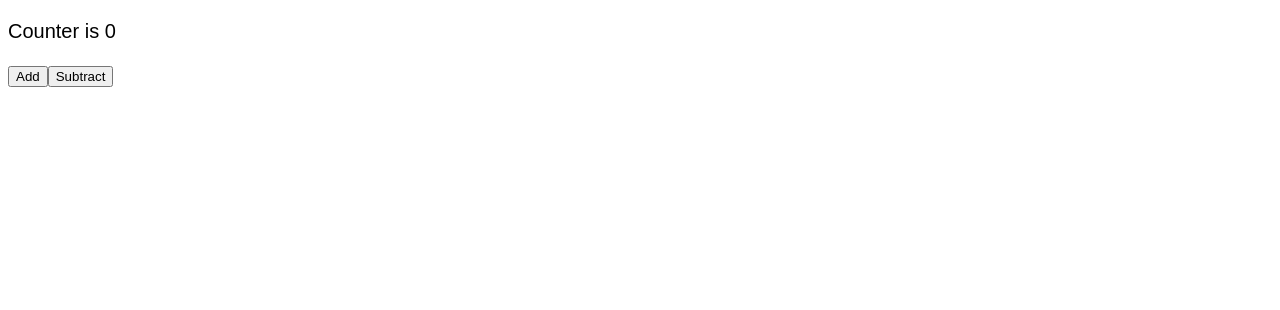
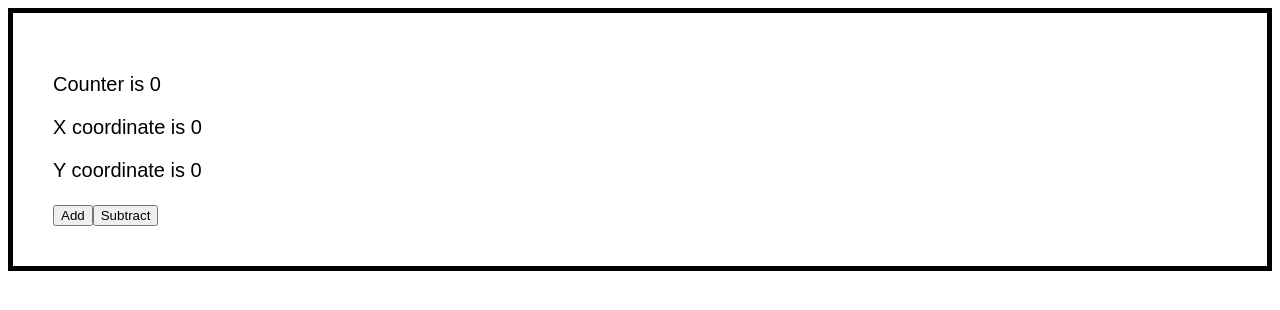
Before and after one commit to Makskuh/fe-2023-1-react-app, a React (Create React App) app: page / in a window 1280 px wide. Shown: the top 310 px of the page. Built offline with nearby package versions, Linux system fonts and the light colour scheme.

Commit message:
Add bad mouse tracker solution

```diff
--- a/src/components/Counter/index.jsx
+++ b/src/components/Counter/index.jsx
@@ -1,21 +1,50 @@
 import React, { useState } from 'react';
 
 function Counter(props) {
-  const [state, setState] = useState(0);
+  const [state, setState] = useState({
+    clicks: 0,
+    x: 0,
+    y: 0,
+  });
 
-  const add = () => {
-    setState(state + 1);
+  const add = (e) => {
+    setState({
+      ...state,
+      clicks: state.clicks + 1,
+    });
   };
+
   const subtract = () => {
-    setState(state - 1);
+    setState({
+      ...state,
+      clicks: state.clicks - 1,
+    });
+  };
+
+  const mouseMoveHandler = (e) => {
+    const { clientX, clientY } = e;
+
+    setState({
+      ...state,
+      x: clientX,
+      y: clientY
+    });
   };
 
   return (
-    <>
-      <p>Counter is {state}</p>
+    <div
+      style={{
+        padding: '40px',
+        border: '5px solid black',
+      }}
+      onMouseMove={mouseMoveHandler}
+    >
+      <p>Counter is {state.clicks}</p>
+      <p>X coordinate is {state.x}</p>
+      <p>Y coordinate is {state.y}</p>
       <button onClick={add}>Add</button>
       <button onClick={subtract}>Subtract</button>
-    </>
+    </div>
   );
 }
 
```
